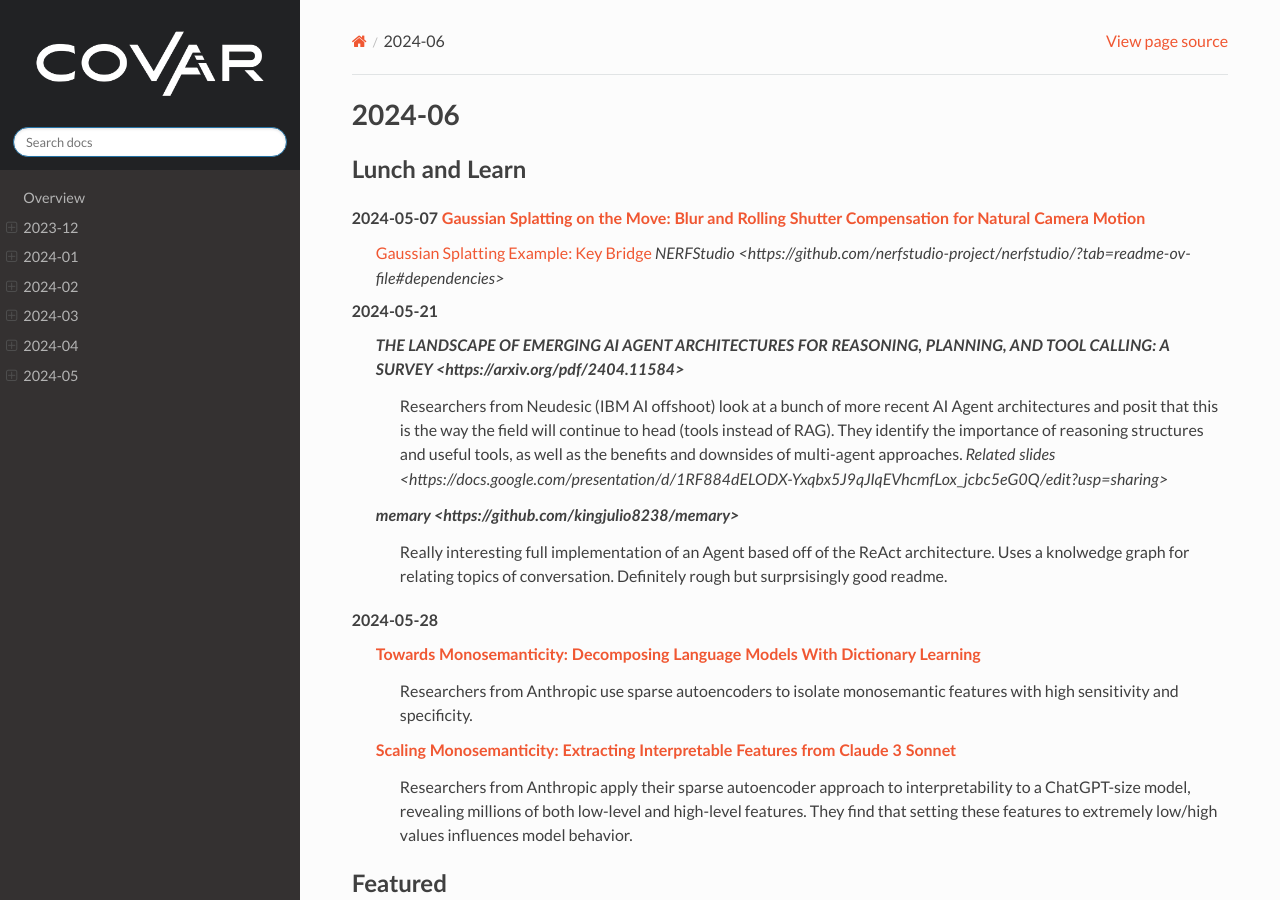
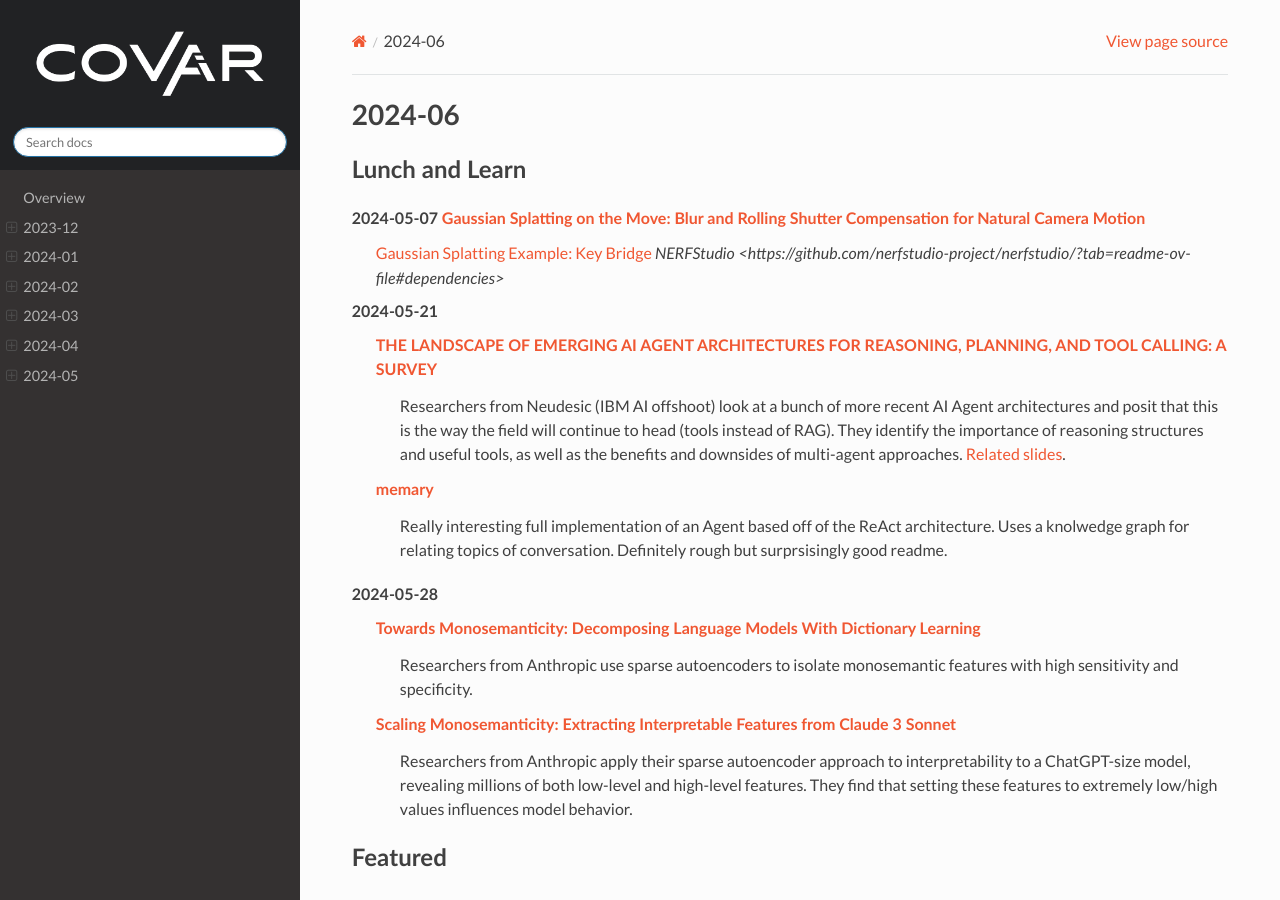
Before and after one commit to covartech/zeitgeist, a Sphinx documentation site: the page built from docs/issues/2024-06.rst, in a window 1280 px wide and 900 px high. Built offline with Sphinx 7.4.7 and the Read the Docs theme 2.0.0, drawn with Linux system fonts in a browser that asks for light colours; some of the changed text lies outside the part shown.

Commit message:
fix links?

```diff
--- a/docs/issues/2024-06.rst
+++ b/docs/issues/2024-06.rst
@@ -7,9 +7,9 @@
     `Gaussian Splatting Example: Key Bridge <https://voluma.ai/view/jack/test/baltimore>`_ `NERFStudio <https://github.com/nerfstudio-project/nerfstudio/?tab=readme-ov-file#dependencies>`
 
 2024-05-21
-    `THE LANDSCAPE OF EMERGING AI AGENT ARCHITECTURES FOR REASONING, PLANNING, AND TOOL CALLING: A SURVEY <https://arxiv.org/pdf/2404.11584>`
-        Researchers from Neudesic (IBM AI offshoot) look at a bunch of more recent AI Agent architectures and posit that this is the way the field will continue to head (tools instead of RAG).  They identify the importance of reasoning structures and useful tools, as well as the benefits and downsides of multi-agent approaches.  `Related slides <https://docs.google.com/presentation/d/1RF884dELODX-Yxqbx5J9qJIqEVhcmfLox_jcbc5eG0Q/edit?usp=sharing>`
-    `memary <https://github.com/kingjulio8238/memary>`
+    `THE LANDSCAPE OF EMERGING AI AGENT ARCHITECTURES FOR REASONING, PLANNING, AND TOOL CALLING: A SURVEY <https://arxiv.org/pdf/2404.11584>`_
+        Researchers from Neudesic (IBM AI offshoot) look at a bunch of more recent AI Agent architectures and posit that this is the way the field will continue to head (tools instead of RAG).  They identify the importance of reasoning structures and useful tools, as well as the benefits and downsides of multi-agent approaches.  `Related slides <https://docs.google.com/presentation/d/1RF884dELODX-Yxqbx5J9qJIqEVhcmfLox_jcbc5eG0Q/edit?usp=sharing>`_.
+    `memary <https://github.com/kingjulio8238/memary>`_
         Really interesting full implementation of an Agent based off of the ReAct architecture.  Uses a knolwedge graph for relating topics of conversation.  Definitely rough but surprsisingly good readme.
 
 2024-05-28
@@ -141,7 +141,7 @@
 
 Reasoning/Knowledge Graphs
 --------------------------
-`UR-GNN (Gaussian Graph Embedding) <https://arxiv.org/pdf/2403.04521>`
+`UR-GNN (Gaussian Graph Embedding) <https://arxiv.org/pdf/2403.04521>`_
     What if we represented embeddings of nodes in a KG using gaussians with mean vector (normal embedding) and variance matrix?  Then we could throw a custom GNN with attention at these embeddings and get it to predict new edges in a probabilistic way.
 
 Applications
```
